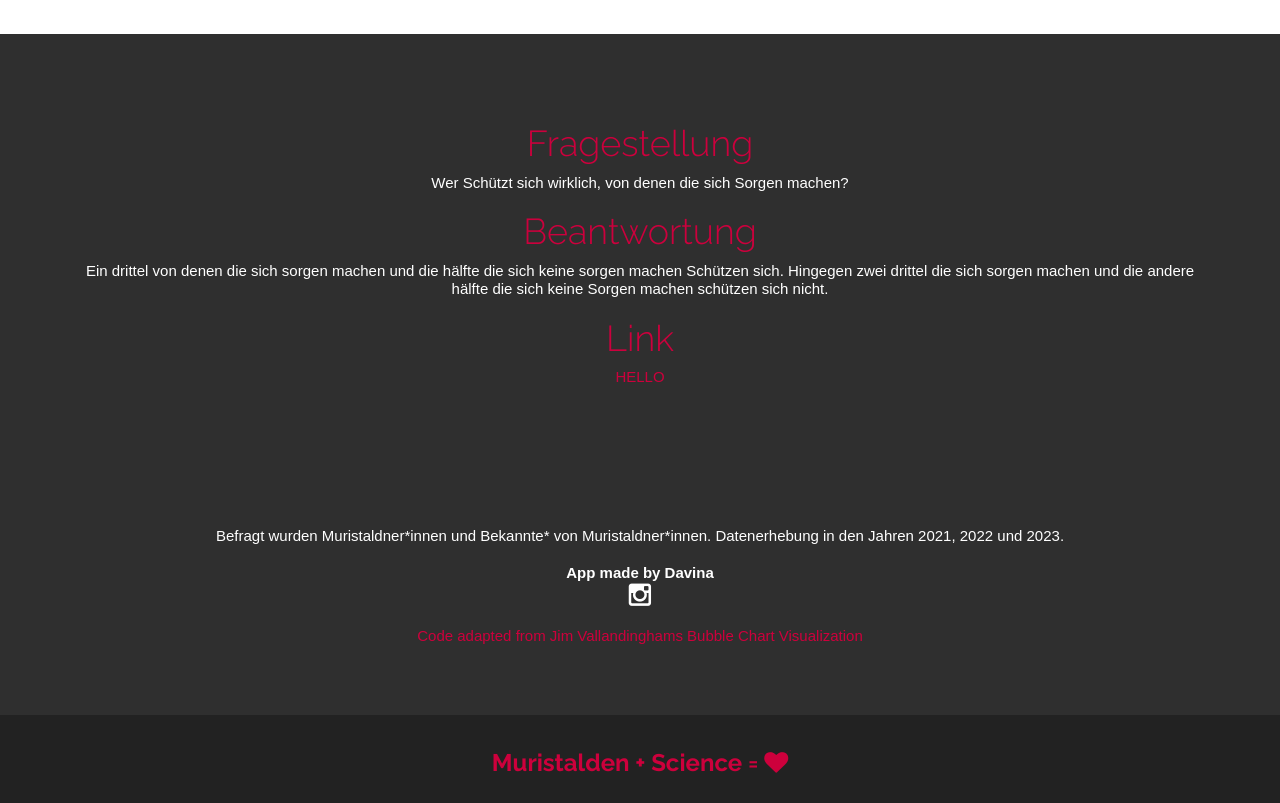
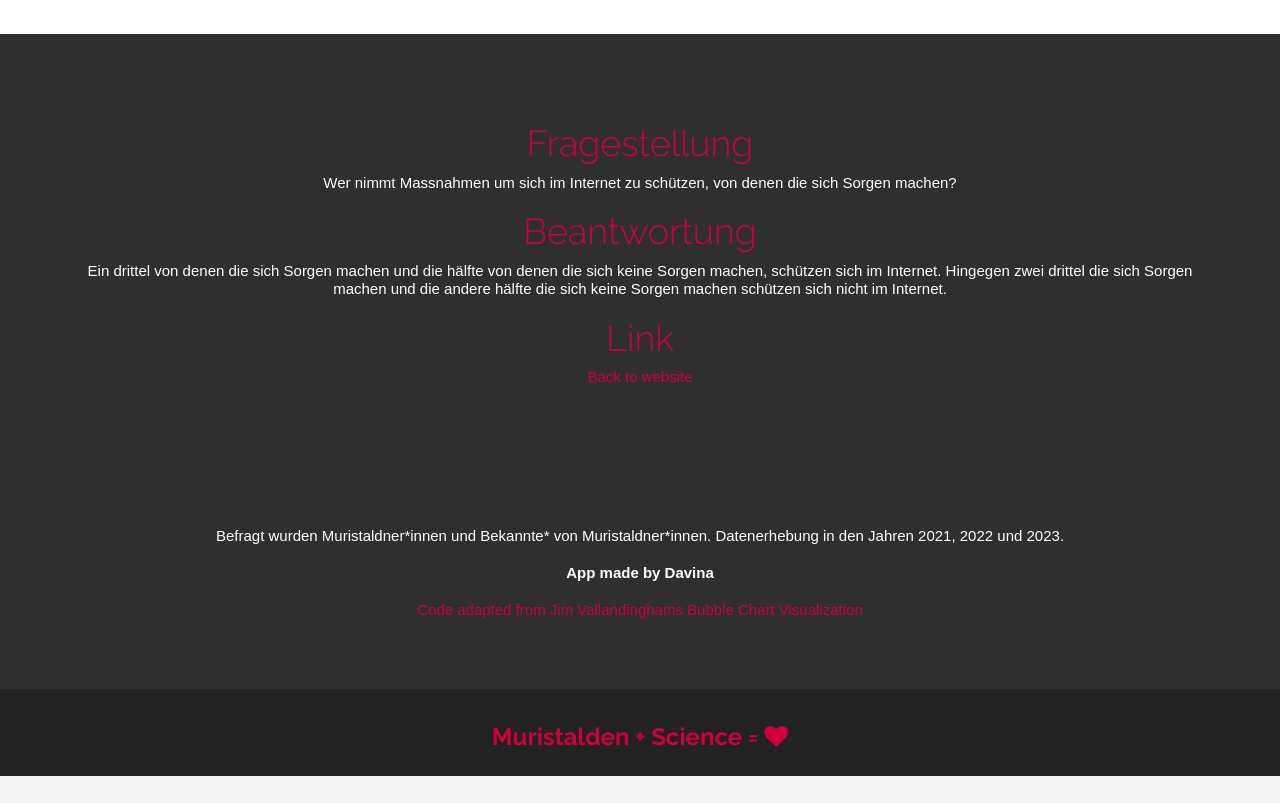
Before and after one commit to theVintheL/lalo, a plain HTML site: page index.html in a window 1280 px wide. Shown: the part 880-1683 px from the top of the page. After the commit the page ends 1656 px from the top, so only its background shows below. Drawn offline with Linux system fonts and the light colour scheme; animation ran at ten frames a second.

Commit message:
Add files via upload

```diff
--- a/index.html
+++ b/index.html
@@ -73,14 +73,14 @@
             <div class="text_footer">
 
                 <h1> Fragestellung</h1>
-                Wer Schützt sich wirklich, von denen die sich Sorgen machen?
+                Wer nimmt Massnahmen um sich im Internet zu schützen, von denen die sich Sorgen machen?
 
                 <h1> Beantwortung</h1>
-                Ein drittel von denen die sich sorgen machen und die hälfte die sich keine sorgen machen Schützen sich. Hingegen zwei drittel die sich sorgen machen und die andere hälfte die sich keine Sorgen machen schützen sich nicht.
+                Ein drittel von denen die sich Sorgen machen und die hälfte von denen die sich keine Sorgen machen, schützen sich im Internet. Hingegen zwei drittel die sich Sorgen machen und die andere hälfte die sich keine Sorgen machen schützen sich nicht im Internet.
 
 
                 <h1> Link</h1>
-                <a href="https://www.instagram.com/campusmuristalden/" target="_blank">HELLO</a>
+                <a href="https://sites.google.com/view/wissenschaftswoche-cmb2023/start" target="_blank">Back to website</a>
 
 				</div>
 
@@ -95,7 +95,7 @@
 
             <div class="text_footer">
                 Befragt wurden Muristaldner*innen und Bekannte* von Muristaldner*innen. Datenerhebung in den Jahren 2021, 2022 und 2023. <br><br>
-                <b>App made by Davina</b> <br><a href="https://www.instagram.com/campusmuristalden/" target="_blank"><i class="icon-instagram"></i></a><br>
+                <b>App made by Davina</b>
 
                 <div class="container">
 
```
